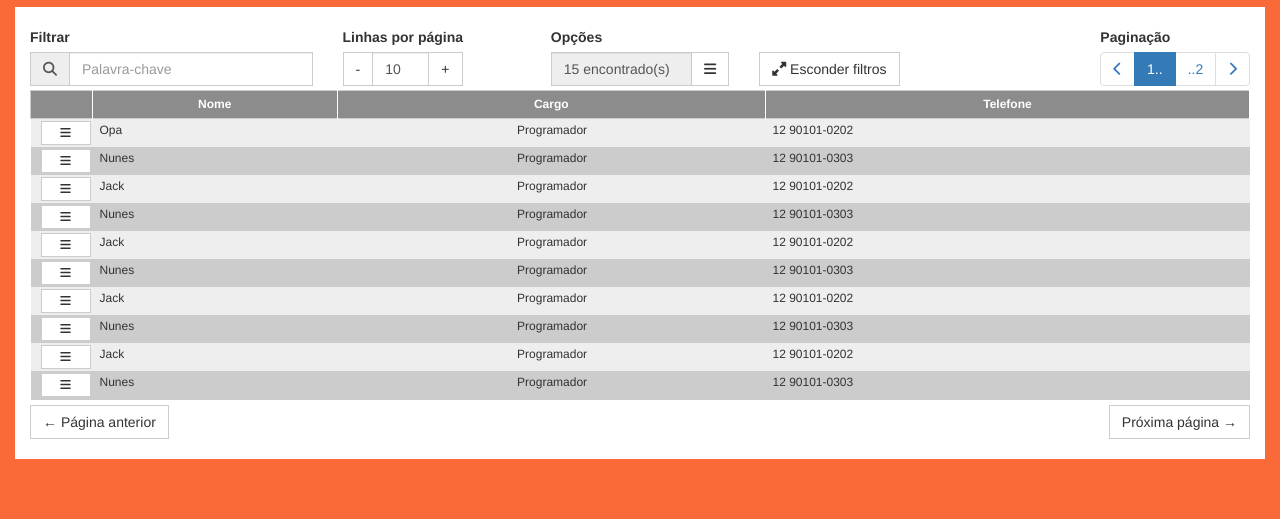
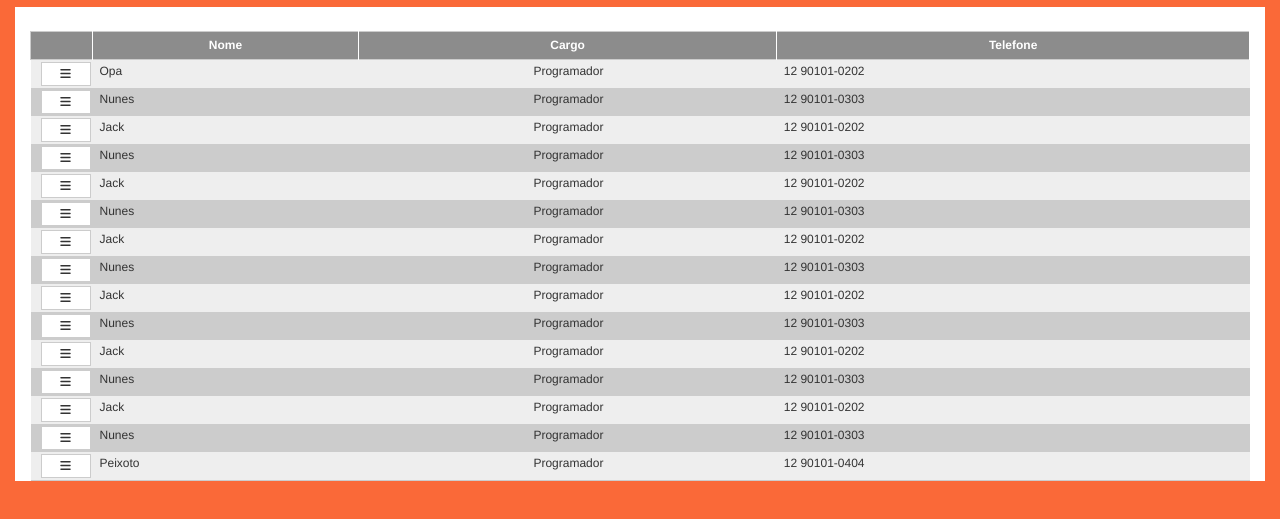
Before and after one commit to bryan-lima/softgrid, a website: page mock/index.html in a window 1280 px wide. Shown: the part 63-582 px from the top of the page. Drawn offline with nearby package versions, Linux system fonts and the light colour scheme; some packages are replaced by stand-ins of ours; files that its build step writes are made by us from their sources; a script that the page names is missing; files whose address does not match are found by name.

Commit message:
Melhorias;
Ajuste para mostrar todas as linhas caso esconda paginação;

```diff
--- a/mock/app.js
+++ b/mock/app.js
@@ -42,7 +42,7 @@ angular.module('todoApp', ['softgrid.directive','ngSanitize'])
             vm.controles = {};
             vm.controles.fullscreen = {on: "Mostrar filtros", off: "Esconder filtros", top: 60, zindex: 999};
 
-            vm.hide = {fullscreen: false};
+            vm.hide = {all: true};
 
         }
 
--- a/src/softgrid.html
+++ b/src/softgrid.html
@@ -21,7 +21,7 @@
 
             <div class="col-md-2">
 
-                <div class="form-group" ng-hide="hide.linesPage || hide.all" style="margin-bottom: 0;">
+                <div class="form-group" ng-hide="hide.linesPage || hide.all || hide.pagination" style="margin-bottom: 0;">
 
                     <label>Linhas por página</label>
 
--- a/src/softgrid.js
+++ b/src/softgrid.js
@@ -117,7 +117,6 @@
 						scope.larguraColunaAcoes += 60;
 
 					//define a largura da coluna de controles
-
 					scope.larguraColunaControles = 0;
 
 					if(scope.sgControls.create)
@@ -131,6 +130,11 @@
 
                     if(scope.sgControls.delete)
                         scope.larguraColunaControles += 60;
+
+                    //mostra todas linhas caso esconda paginacao
+
+					if(scope.hide.pagination == true || scope.hide.all == true)
+						scope.sg_linesPerPage = 999;
                 }
 
 				function createTable() {
```
Also changed, not shown: build/softgrid.src.js, build/softgrid.tpl.js, dist/softgrid.js, dist/softgrid.min.js.
